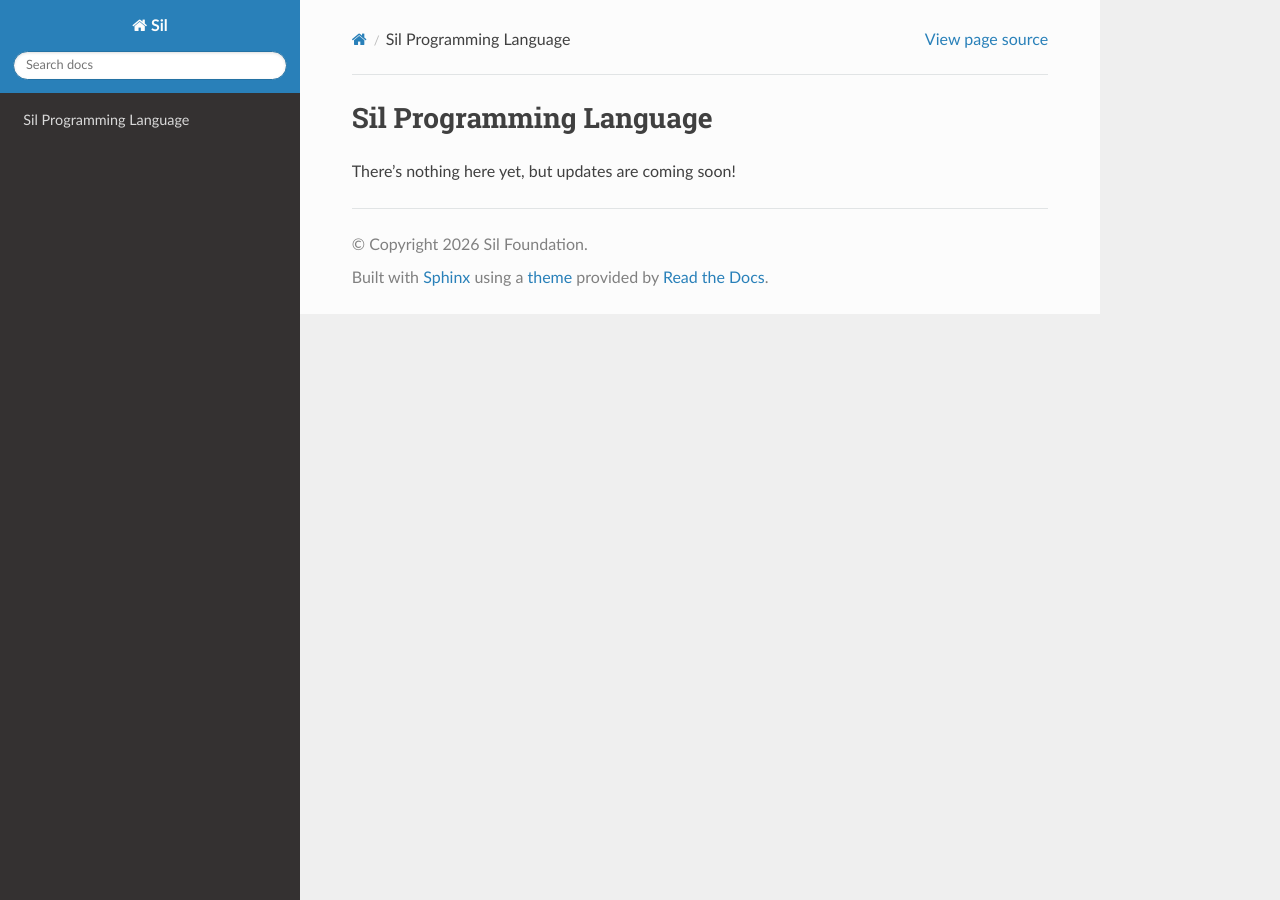
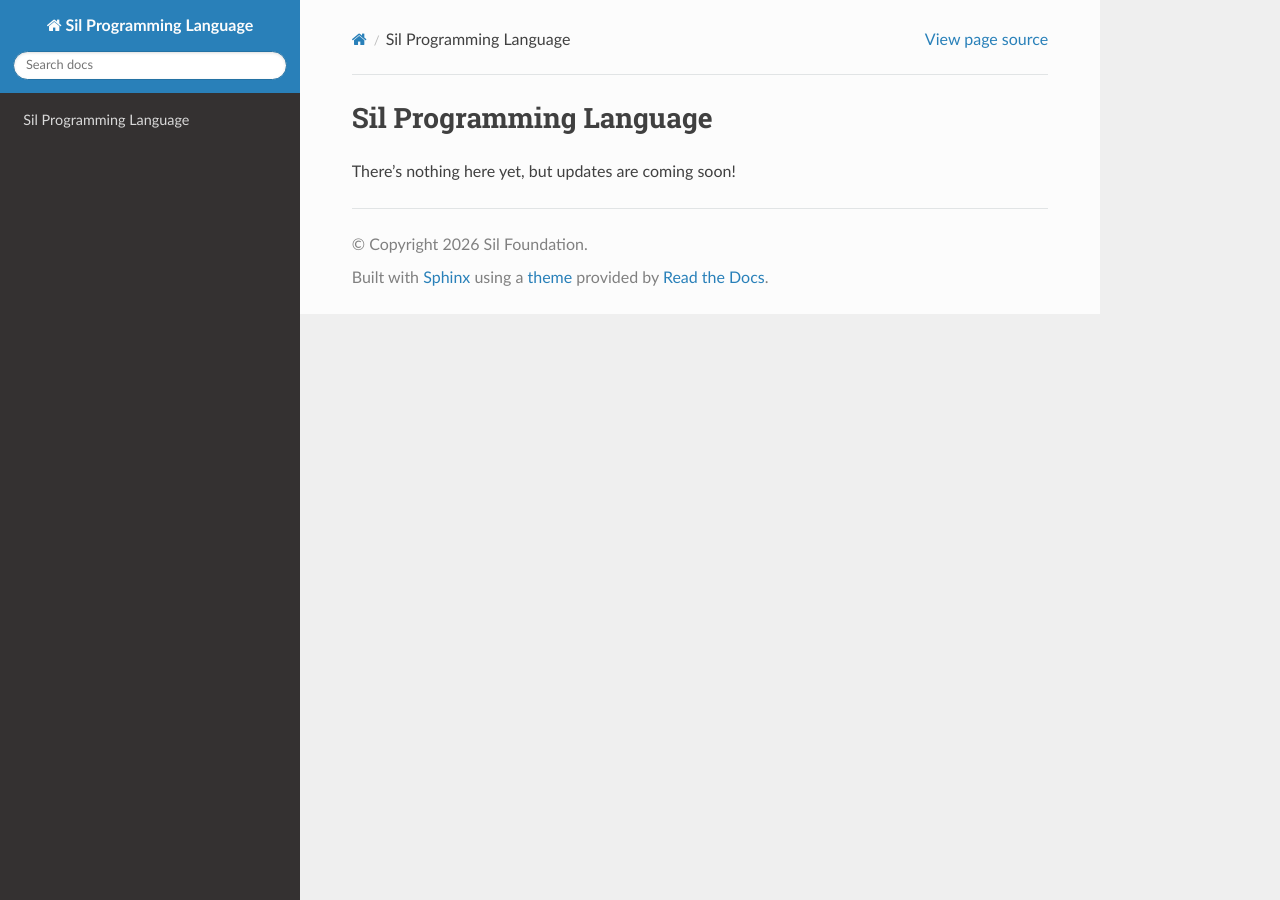
Before and after one commit to sil-foundation/sil-lang, a Sphinx documentation site: the page built from docs/index.rst, in a window 1280 px wide. Built offline with Sphinx 7.4.7 and the Read the Docs theme 3.1.0, drawn with Linux system fonts in a browser that asks for light colours.

Commit message:
docs: set project name to "Sil Programming Language"

```diff
--- a/docs/conf.py
+++ b/docs/conf.py
@@ -1,4 +1,4 @@
-project = 'Sil'
+project = 'Sil Programming Language'
 copyright = '2026 Sil Foundation'
 author = 'Sil Foundation'
 release = '1.0.0'
```
